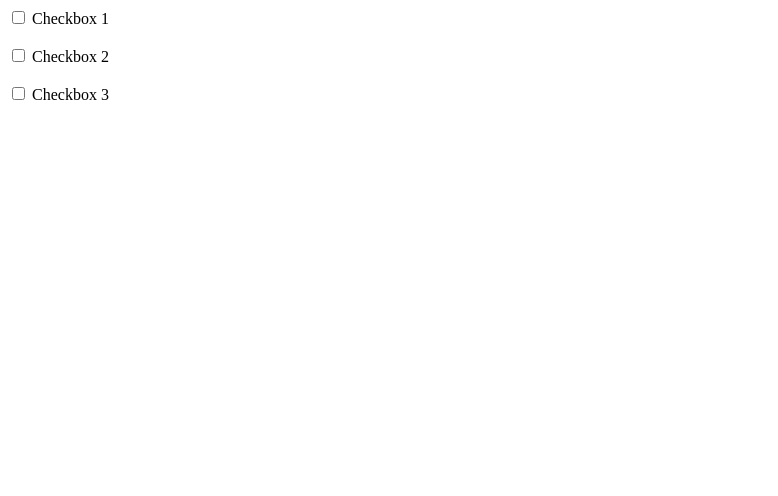
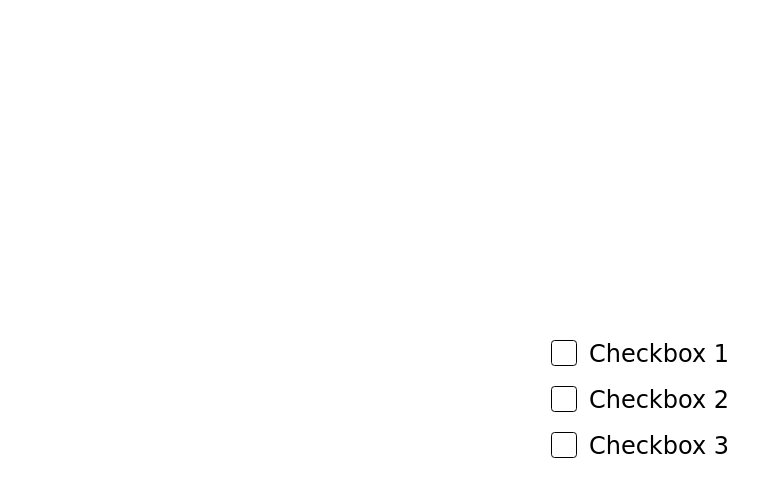
Before and after one commit to 11-Carnival-11/Custom-checkboxes, a plain HTML site: page index.html in a window 1280 px wide. Shown: the whole page, without its empty margins (0-778 px from the left). Drawn offline with Linux system fonts and the light colour scheme; the site is published under a folder, as on GitHub Pages, so addresses that start at the root find nothing.

Commit message:
minor bug fix

```diff
--- a/index.html
+++ b/index.html
@@ -6,7 +6,7 @@
     <meta http-equiv="X-UA-Compatible" content="IE=edge">
     <meta name="viewport" content="width=device-width, initial-scale=1.0">
     <title>Custom Checkboxes</title>
-    <link rel="stylesheet" href="/checkboxes.css">
+    <link rel="stylesheet" href="checkboxes.css">
 </head>
 
 <body>
```
